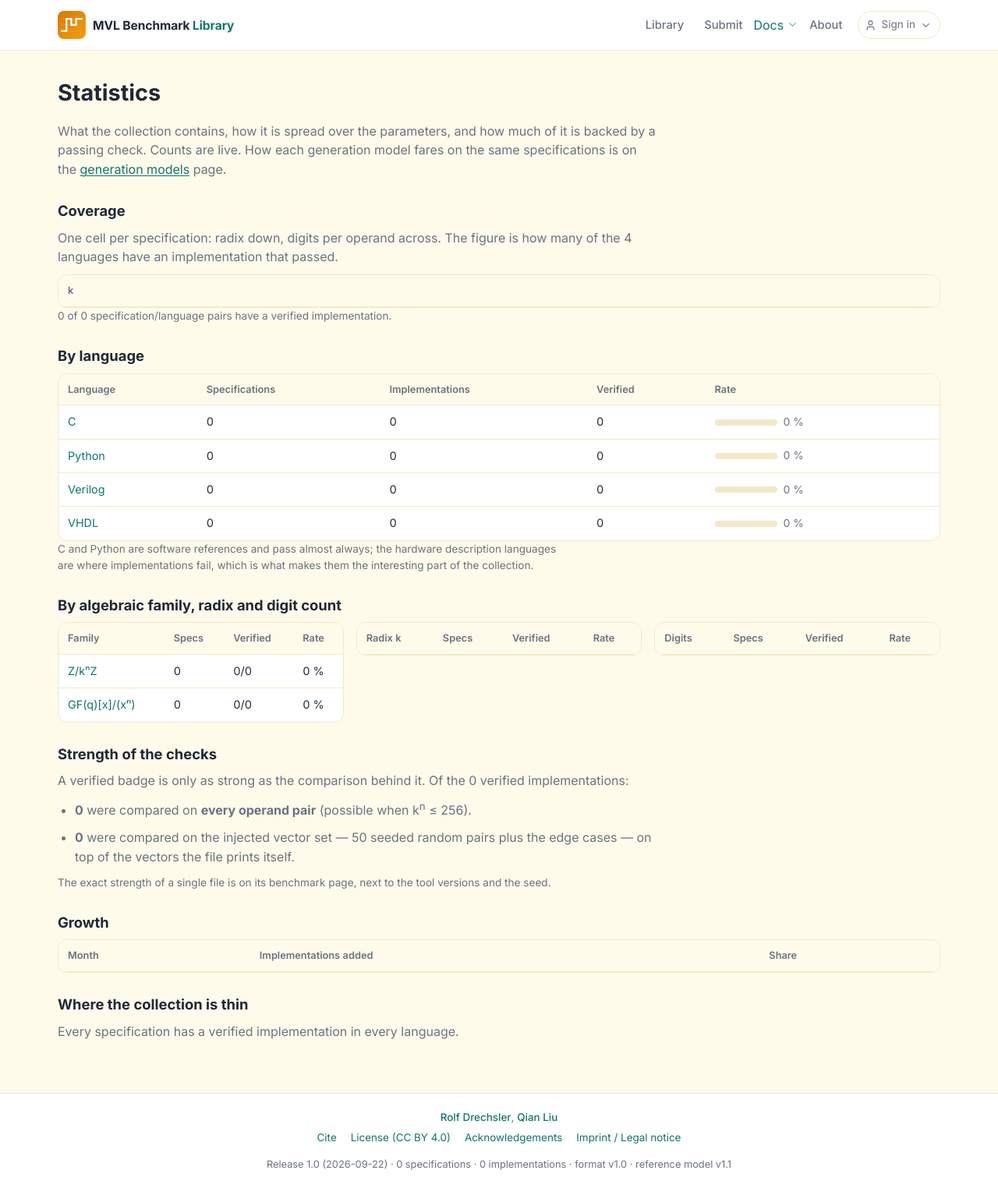
After one commit to QianLiu301/MVLBenchmarkGenerator, a Flask app: page /statistics in a window 1280 px wide. The commit adds this page. Shown: the whole page at 78% size. Run offline with Flask 3, Linux system fonts and the light colour scheme; lists and menus that the app fills with data are empty; some libraries are stand-ins or nearby versions.

Commit message:
Statistics page: coverage, rates, strength of the checks, and where the collection is thin
/statistics answers what browsing cannot: how the 24 specifications are spread over
radix and digit count (a matrix cell per specification, showing how many of the four
languages have an implementation that passed), verification rates per language, per
algebraic family, per radix and per digit count, how strong the checks behind the
badges actually were (every operand pair, injected vectors, or self-reported), growth
by month, and the list of specification/language pairs with nothing that passes yet —
which doubles as the list of things worth contributing.

Everything comes from two queries and is computed live. Reachable from the Docs menu
next to Generation models, from the Docs index, and from the At a glance box on the
homepage.

```diff
--- a/web/blueprints/library.py
+++ b/web/blueprints/library.py
@@ -238,6 +238,13 @@ def acknowledgements():
                                contributors=service.contributors(s), **_LABELS)
 
 
+@bp.route('/statistics')
+def statistics():
+    with session_scope() as s:
+        return render_template('library/statistics.html',
+                               stats=service.library_statistics(s), **_LABELS)
+
+
 @bp.route('/models')
 def models():
     with session_scope() as s:
--- a/web/static/css/library.css
+++ b/web/static/css/library.css
@@ -498,6 +498,18 @@ details.selection > summary:hover .section-title { color: var(--link-hover); }
 label.check.zero { color: var(--text-muted); opacity: .55; cursor: not-allowed; }
 label.check.zero .n { color: var(--text-muted); }
 
+/* Statistics: coverage matrix */
+table.matrix { min-width: 720px; }
+table.matrix th[scope="row"] { white-space: nowrap; }
+table.matrix td.cell { font-size: .84rem; white-space: nowrap; }
+table.matrix td.cell a { font-family: var(--mono); font-size: .8rem; }
+table.matrix td.cell .cell-n { display: inline-block; margin-left: 6px; padding: 1px 6px; border-radius: 999px; font-variant-numeric: tabular-nums; font-size: .76rem; }
+table.matrix td.full .cell-n { background: var(--ok-bg); color: var(--ok-fg); }
+table.matrix td.part .cell-n { background: var(--warn-bg); color: var(--warn-fg); }
+table.matrix td.none .cell-n { background: var(--bg); color: var(--text-muted); }
+.stat-cols { display: grid; grid-template-columns: repeat(auto-fit, minmax(260px, 1fr)); gap: 16px; align-items: start; }
+.stat-cols table.bench { min-width: 0; }
+
 /* Models page */
 table.models { min-width: 640px; }
 table.models td.ok { color: var(--ok-fg); font-weight: 600; }
--- a/web/templates/base.html
+++ b/web/templates/base.html
@@ -32,6 +32,7 @@
                         <a href="{{ url_for('library.format') }}">Benchmark format v{{ format_version }}</a>
                         <a href="{{ url_for('library.review') }}">Review process</a>
                         <a href="{{ url_for('library.models') }}">Generation models</a>
+                        <a href="{{ url_for('library.statistics') }}">Statistics</a>
                         <a href="{{ url_for('library.api_docs') }}">API</a>
                     </div>
                 </div>
--- a/web/templates/library/docs.html
+++ b/web/templates/library/docs.html
@@ -31,6 +31,11 @@
         <p>Pass rates of the models that produced the implementations, by language, by algebraic
            family and by failure class — all on identical specifications.</p>
     </a>
+    <a class="doc-card" href="{{ url_for('library.statistics') }}">
+        <h2><i data-lucide="pie-chart" class="icon"></i> Statistics</h2>
+        <p>Coverage over radix and digit count, verification rates per language and family, how
+           strong the checks behind the badges are, and which specifications are still thin.</p>
+    </a>
     <a class="doc-card" href="{{ url_for('library.api_docs') }}">
         <h2><i data-lucide="code-2" class="icon"></i> JSON API</h2>
         <p>Read-only endpoints for the specifications, their implementations and the verification
--- a/web/templates/library/home.html
+++ b/web/templates/library/home.html
@@ -57,6 +57,7 @@
             <dt>Reference model</dt><dd><a href="{{ url_for('library.format') }}#reference-model">v{{ golden_version }}</a></dd>
         </dl>
         <p class="glance-foot small">
+            <a href="{{ url_for('library.statistics') }}">Full statistics</a><br>
             Release {{ release.version }}{% if release.date %} · {{ release.date }}{% endif %}<br>
             {% if release.doi %}<a href="{{ release.doi_url }}" target="_blank" rel="noopener">doi:{{ release.doi }}</a>{% else %}DOI pending{% endif %}
         </p>
--- /dev/null
+++ b/web/templates/library/statistics.html
@@ -0,0 +1,180 @@
+{% extends "base.html" %}
+{% set nav = 'docs' %}
+{% block title %}Statistics — MVL Benchmark Library{% endblock %}
+{% block content %}
+<div class="prose wide">
+    <h1>Statistics</h1>
+    <p>
+        What the collection contains, how it is spread over the parameters, and how much of it is
+        backed by a passing check. Counts are live. How each generation model fares on the same
+        specifications is on the <a href="{{ url_for('library.models') }}">generation models</a> page.
+    </p>
+
+    <h2>Coverage</h2>
+    <p>
+        One cell per specification: radix down, digits per operand across. The figure is how many of
+        the {{ language_labels|length }} languages have an implementation that passed.
+    </p>
+    <div class="table-wrap">
+    <table class="bench matrix">
+        <thead>
+            <tr><th>k</th>{% for n in stats.digits %}<th class="num">{{ n }} digits</th>{% endfor %}</tr>
+        </thead>
+        <tbody>
+            {% for row in stats.matrix %}
+            <tr>
+                <th scope="row">{{ row.k }} <span class="muted small">{{ radix_names[row.k] }}</span></th>
+                {% for c in row.cells %}
+                    {% if c %}
+                    <td class="cell {{ 'full' if c.verified == c.total else ('none' if c.verified == 0 else 'part') }}">
+                        <a href="{{ url_for('library.detail', slug=c.slug) }}">{{ c.slug }}</a>
+                        <span class="cell-n">{{ c.verified }}/{{ c.total }}</span>
+                    </td>
+                    {% else %}
+                    <td class="cell empty"><span class="muted small">—</span></td>
+                    {% endif %}
+                {% endfor %}
+            </tr>
+            {% endfor %}
+        </tbody>
+    </table>
+    </div>
+    <p class="small muted">
+        {{ stats.pairs_verified }} of {{ stats.pairs_total }} specification/language pairs have a verified
+        implementation.
+    </p>
+
+    <h2>By language</h2>
+    <div class="table-wrap">
+    <table class="bench">
+        <thead><tr><th>Language</th><th class="num">Specifications</th><th class="num">Implementations</th><th class="num">Verified</th><th>Rate</th></tr></thead>
+        <tbody>
+            {% for l in stats.languages %}
+            <tr>
+                <td><a href="{{ url_for('library.browse', language=l.code) }}">{{ l.label }}</a></td>
+                <td class="num">{{ l.specs }}</td>
+                <td class="num">{{ l.total }}</td>
+                <td class="num">{{ l.verified }}</td>
+                <td><div class="rate"><span class="rate-track"><span class="rate-bar" style="width: {{ l.pct }}%"></span></span><span class="rate-num">{{ l.pct }} %</span></div></td>
+            </tr>
+            {% endfor %}
+        </tbody>
+    </table>
+    </div>
+    <p class="small muted">
+        C and Python are software references and pass almost always; the hardware description
+        languages are where implementations fail, which is what makes them the interesting part of
+        the collection.
+    </p>
+
+    <h2>By algebraic family, radix and digit count</h2>
+    <div class="stat-cols">
+        <div class="table-wrap">
+        <table class="bench">
+            <thead><tr><th>Family</th><th class="num">Specs</th><th class="num">Verified</th><th class="num">Rate</th></tr></thead>
+            <tbody>
+                {% for f in stats.families %}
+                <tr>
+                    <td><a href="{{ url_for('library.browse', logic_family=f.key) }}">{{ f.label }}</a></td>
+                    <td class="num">{{ f.specs }}</td>
+                    <td class="num">{{ f.verified }}/{{ f.total }}</td>
+                    <td class="num">{{ f.pct }} %</td>
+                </tr>
+                {% endfor %}
+            </tbody>
+        </table>
+        </div>
+        <div class="table-wrap">
+        <table class="bench">
+            <thead><tr><th>Radix k</th><th class="num">Specs</th><th class="num">Verified</th><th class="num">Rate</th></tr></thead>
+            <tbody>
+                {% for r in stats.by_k %}
+                <tr>
+                    <td><a href="{{ url_for('library.browse', k_value=r.k) }}">k = {{ r.k }}</a></td>
+                    <td class="num">{{ r.specs }}</td>
+                    <td class="num">{{ r.verified }}/{{ r.total }}</td>
+                    <td class="num">{{ r.pct }} %</td>
+                </tr>
+                {% endfor %}
+            </tbody>
+        </table>
+        </div>
+        <div class="table-wrap">
+        <table class="bench">
+            <thead><tr><th>Digits</th><th class="num">Specs</th><th class="num">Verified</th><th class="num">Rate</th></tr></thead>
+            <tbody>
+                {% for r in stats.by_digits %}
+                <tr>
+                    <td><a href="{{ url_for('library.browse', bitwidth=r.digits) }}">{{ r.digits }}</a></td>
+                    <td class="num">{{ r.specs }}</td>
+                    <td class="num">{{ r.verified }}/{{ r.total }}</td>
+                    <td class="num">{{ r.pct }} %</td>
+                </tr>
+                {% endfor %}
+            </tbody>
+        </table>
+        </div>
+    </div>
+
+    <h2>Strength of the checks</h2>
+    <p>
+        A verified badge is only as strong as the comparison behind it. Of the
+        {{ stats.strength.exhaustive + stats.strength.random + stats.strength['self-reported'] + stats.strength.none }}
+        verified implementations:
+    </p>
+    <ul>
+        <li><strong>{{ stats.strength.exhaustive }}</strong> were compared on <strong>every operand pair</strong>
+            (possible when k<sup>n</sup> ≤ 256).</li>
+        <li><strong>{{ stats.strength.random }}</strong> were compared on the injected vector set —
+            50 seeded random pairs plus the edge cases — on top of the vectors the file prints itself.</li>
+        {% if stats.strength['self-reported'] or stats.strength.none %}
+        <li><strong>{{ stats.strength['self-reported'] + stats.strength.none }}</strong> rest on the
+            file's own test output alone, because the injected-vector harness does not apply.</li>
+        {% endif %}
+    </ul>
+    <p class="small muted">The exact strength of a single file is on its benchmark page, next to the tool versions and the seed.</p>
+
+    <h2>Growth</h2>
+    <div class="table-wrap">
+    <table class="bench">
+        <thead><tr><th>Month</th><th class="num">Implementations added</th><th>Share</th></tr></thead>
+        <tbody>
+            {% set top = stats.growth | map(attribute='implementations') | max %}
+            {% for g in stats.growth %}
+            <tr>
+                <td class="mono">{{ g.month }}</td>
+                <td class="num">{{ g.implementations }}</td>
+                <td><div class="rate"><span class="rate-track"><span class="rate-bar" style="width: {{ (100 * g.implementations / top) | round | int }}%"></span></span></div></td>
+            </tr>
+            {% endfor %}
+        </tbody>
+    </table>
+    </div>
+
+    <h2>Where the collection is thin</h2>
+    {% if stats.gaps %}
+    <p>
+        These specification and language pairs have nothing that passes yet. An implementation for
+        one of them is the most useful thing to contribute — the
+        <a href="{{ url_for('submit.form') }}">submission page</a> runs it through the same checks.
+    </p>
+    <div class="table-wrap">
+    <table class="bench">
+        <thead><tr><th>Specification</th><th>Structure</th><th>Missing</th><th>Tried but failed</th></tr></thead>
+        <tbody>
+            {% for g in stats.gaps %}
+            <tr>
+                <td><a href="{{ url_for('library.detail', slug=g.slug) }}" class="slug">{{ g.slug }}</a></td>
+                <td>{{ g.structure }}</td>
+                <td>{% for m in g.missing %}<span class="chip">{{ m }}</span>{% endfor %}</td>
+                <td>{% if g.has_attempt %}{% for m in g.has_attempt %}<span class="chip">{{ m }}</span>{% endfor %}{% else %}<span class="muted small">—</span>{% endif %}</td>
+            </tr>
+            {% endfor %}
+        </tbody>
+    </table>
+    </div>
+    {% else %}
+    <p>Every specification has a verified implementation in every language.</p>
+    {% endif %}
+</div>
+{% endblock %}
```
Also changed, not shown: src/library/service.py (+95 -0 lines), tests/test_api.py (+26 -0 lines), 1 other file.
